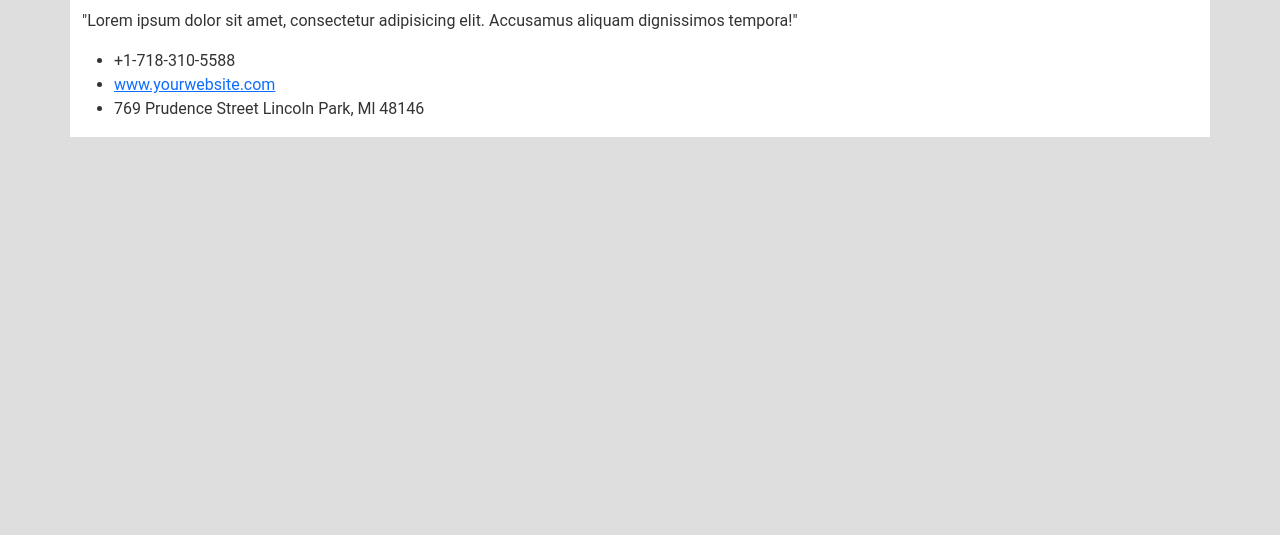
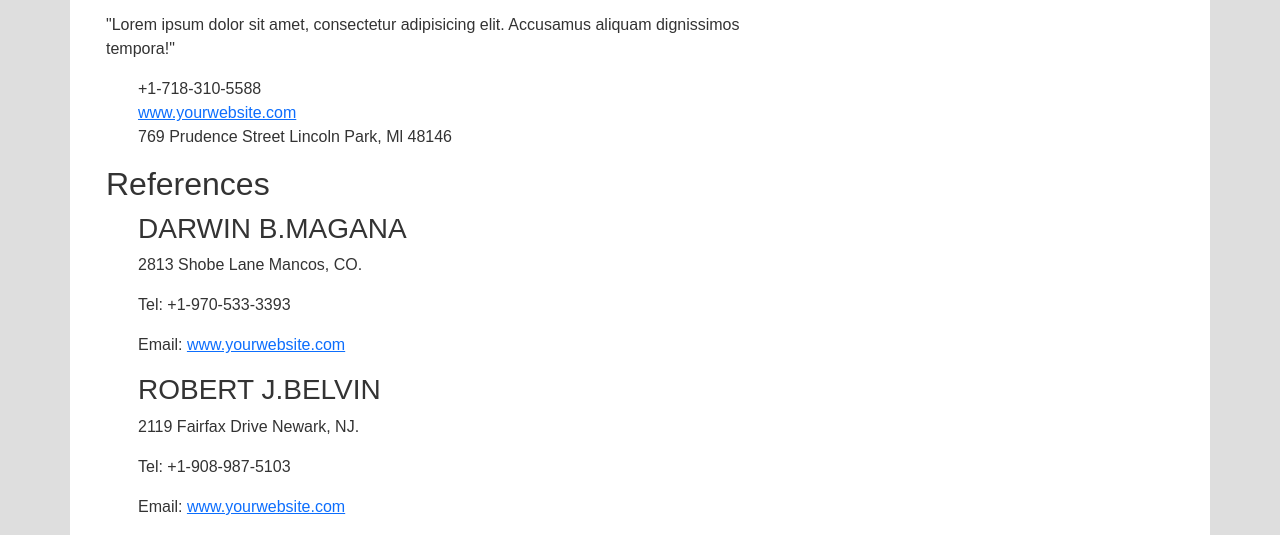
Before and after one commit to HECKONCHIK/pm_23-25, a website: page src/app/index.html in a window 1280 px wide. Shown: the part 769-1304 px from the top of the page. Before the commit the page ends 926 px from the top, so only its background shows below. Drawn offline with nearby package versions, Linux system fonts and the light colour scheme; files that its build step writes are made by us from their sources.

Commit message:
Add references section and update layout/styles

```diff
--- a/src/app/components/main/me.html
+++ b/src/app/components/main/me.html
@@ -25,6 +25,20 @@
     </ul>
   </div>
   <div class="refer">
-
+    <h2>References</h2>
+    <ul>
+      <li>
+        <h3>DARWIN B.MAGANA</h3>
+        <p>2813 Shobe Lane Mancos, CO.</p>
+        <p>Tel: +1-970-533-3393</p>
+        <p>Email: <a href="">www.yourwebsite.com</a></p>
+      </li>
+      <li>
+        <h3>ROBERT J.BELVIN</h3>
+        <p>2119 Fairfax Drive Newark, NJ.</p>
+        <p>Tel: +1-908-987-5103</p>
+        <p>Email: <a href="">www.yourwebsite.com</a></p>
+      </li>
+    </ul>
   </div>
 </div>
--- a/src/app/index.html
+++ b/src/app/index.html
@@ -22,11 +22,13 @@
   <title>Document</title>
 </head>
 <body>
-  <div class="container-xl">
-    <div class="main">
+  <div class="container-xl row">
+    <div class="main col-8">
       @@include('./components/main/me.html')
+      @@include('./components/main/exp.html')
     </div>
-    <div class="sidebar">
+    <div class="sidebar col-4">
+
     </div>
   </div>
 
--- a/src/app/scss/main/me.scss
+++ b/src/app/scss/main/me.scss
@@ -0,0 +1,4 @@
+.container-xl {
+  background-color: #FFFFFF;
+
+}
--- a/src/app/scss/style.scss
+++ b/src/app/scss/style.scss
@@ -1,20 +1,17 @@
+@use './main/me.scss';
+
 $primary: #333333;
 
 body {
-  font-family: Roboto, "Helvetica Neue", sans-serif;
+  font-family: Montserrat, sans-serif;
   color: $primary;
   background-color: #DEDEDE;
   display: flex;
   justify-content: center;
-  padding: 20px 0;
+//  padding: 20px 0;
 
 }
 
-.container-xl {
-  background-color: #FFFFFF;
-
+ul {
+  list-style: none;
 }
-
-.name {
-  font-family: Montserrat, "Helvetica Neue", sans-serif;
-}
```
Also changed, not shown: dist/css/style.min.css, dist/index.html.
